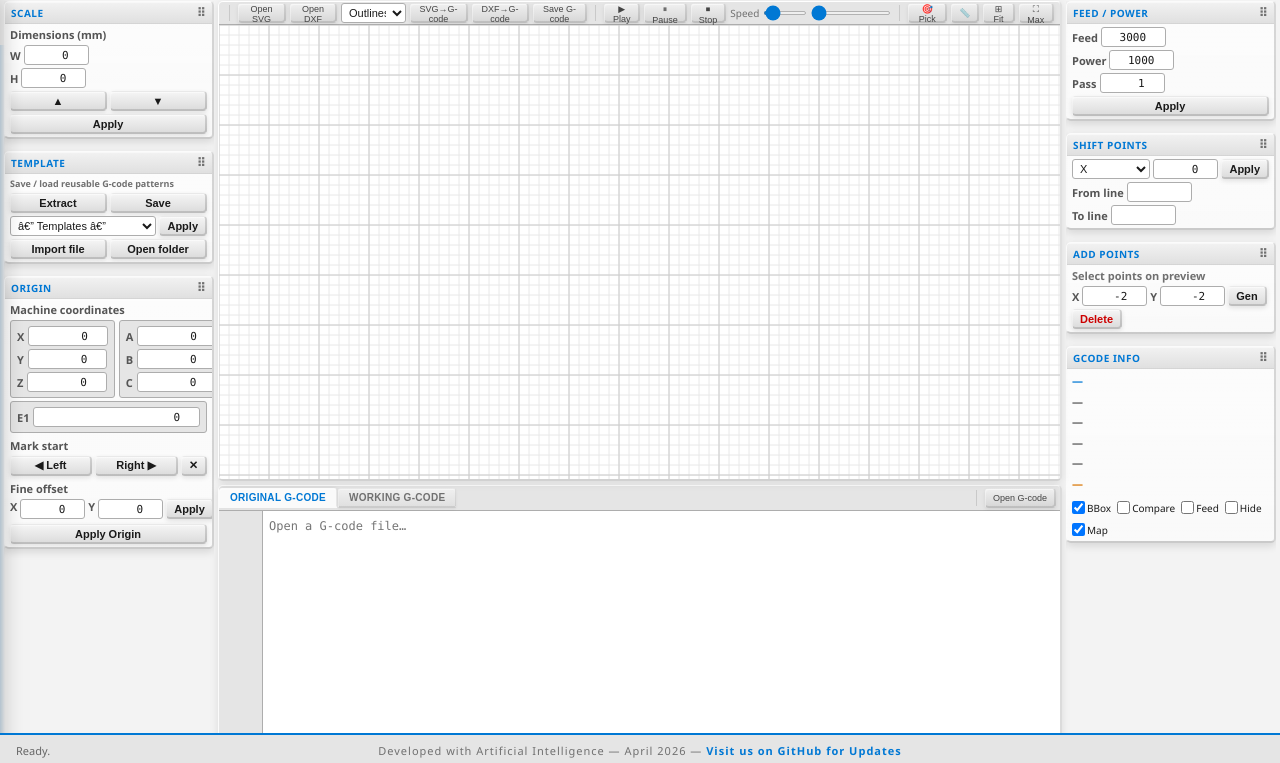
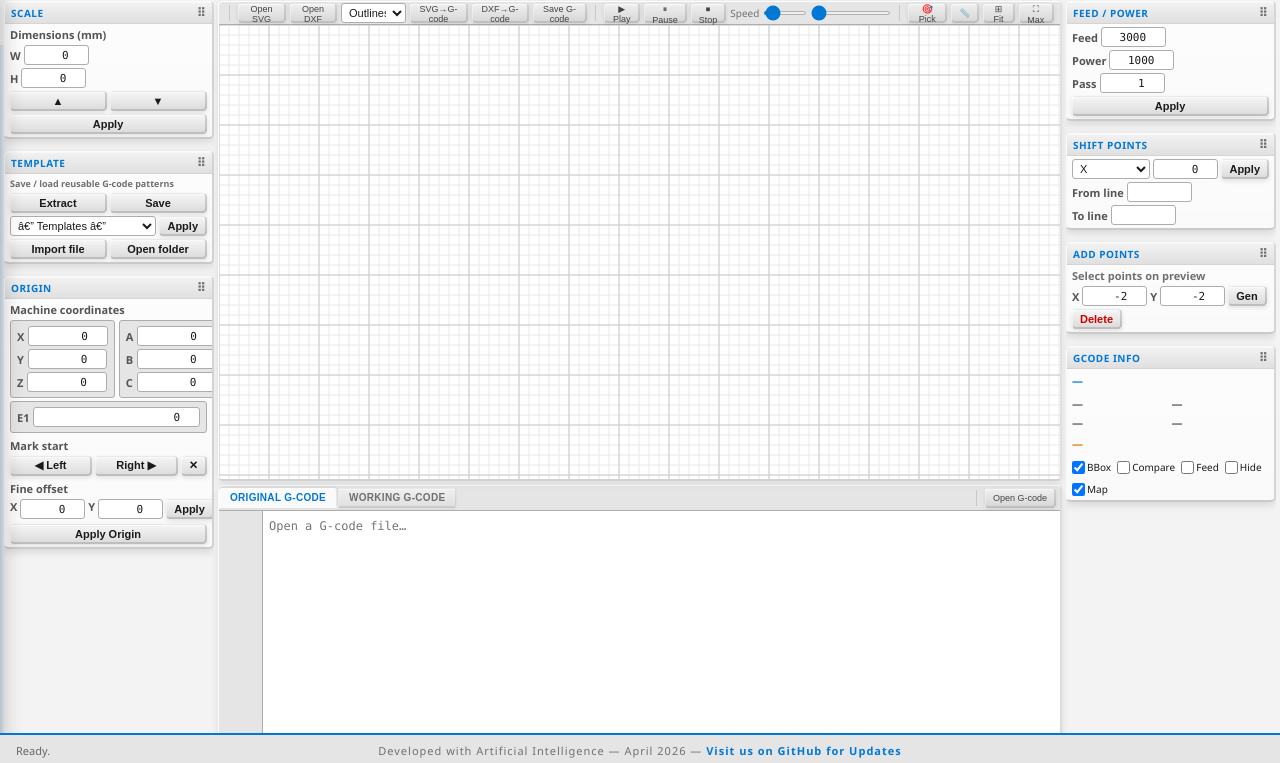
Before and after one commit to nasp2000/Edit.GC, a plain HTML site: page app/index.html in a window 1280 px wide. Shown: the part 35-798 px from the top of the page. Drawn offline with Linux system fonts and the light colour scheme.

Commit message:
Gcode Info widget: two-column layout for data fields

```diff
--- a/app/index.html
+++ b/app/index.html
@@ -268,11 +268,13 @@
       <div class="widget" draggable="true" data-widget="info">
         <div class="widget-title"><span>Gcode Info</span><span class="widget-drag">⠿</span></div>
         <div class="widget-body" style="flex-wrap:wrap;gap:3px;font-size:11px;line-height:1.6;min-height:120px">
-          <span class="clabel" id="infoFileName" style="width:100%;color:var(--accent);font-weight:600;word-break:break-all">—</span>
-          <span class="clabel" id="infoUnits" style="width:100%">—</span>
-          <span class="clabel" id="infoLines" style="width:100%">—</span>
-          <span class="clabel" id="infoDist" style="width:100%">—</span>
-          <span class="clabel" id="infoTime" style="width:100%">—</span>
+          <span class="clabel" id="infoFileName" style="width:100%;color:var(--accent);font-weight:600;word-break:break-all;margin-bottom:2px">—</span>
+          <div style="display:grid;grid-template-columns:1fr 1fr;width:100%;gap:2px">
+            <span class="clabel" id="infoUnits" style="grid-column:1">—</span>
+            <span class="clabel" id="infoLines" style="grid-column:2">—</span>
+            <span class="clabel" id="infoDist" style="grid-column:1">—</span>
+            <span class="clabel" id="infoTime" style="grid-column:2">—</span>
+          </div>
           <span class="clabel" id="infoWarn" style="width:100%;color:#d97706;white-space:pre-wrap">—</span>
           <div style="display:flex;gap:6px;width:100%;align-items:center;margin-top:4px;flex-wrap:wrap">
             <label style="display:flex;align-items:center;gap:2px;font-size:10px"><input type="checkbox" id="chkBounds" checked> BBox</label>
```
